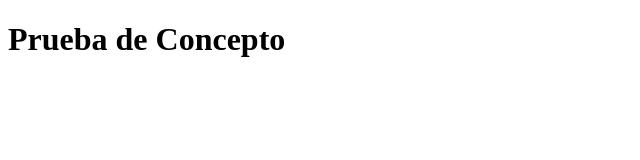
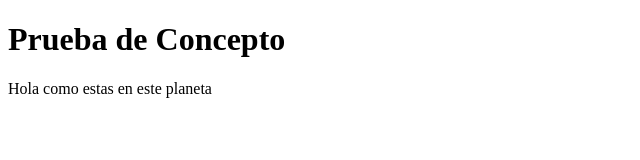
Before and after one commit to DerekPagelsINACAP/DerekPagelsINACAP.github.io, a plain HTML site: page index.html in a window 1280 px wide. Shown: the whole page, without its empty margins (0-640 px from the left). Drawn offline with Linux system fonts and the light colour scheme.

Commit message:
Update index.html

```diff
--- a/index.html
+++ b/index.html
@@ -7,5 +7,6 @@
 </head>
 <body>
     <h1>Prueba de Concepto</h1>
+    Hola como estas en este planeta
 </body>
 </html>
```
